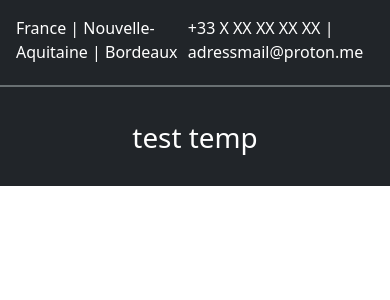
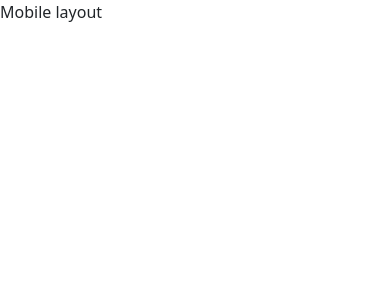
Before and after one commit to HidekashiLawliet/PortfolioCEF, a React (Create React App) app in the folder portfolio/: page / in a window 390 px wide. Shown: the top 300 px of the page. Built offline with nearby package versions, Linux system fonts and the light colour scheme.

Commit message:
ADD: Adding responsive rules

```diff
--- a/portfolio/src/App.css
+++ b/portfolio/src/App.css
@@ -1,3 +1,42 @@
+.desktop,
+.tablet,
+.mobile {
+	display: none;
+}
+
+/* Desktop */
+@media (min-width: 1290px) {
+	.desktop {
+		display: block;
+
+		.header {
+			font-size: 20px;
+		}
+	}
+}
+
+/* Tablet */
+@media (min-width: 768px) and (max-width: 1289px) {
+	.tablet {
+		display: block;
+
+		.header {
+			font-size: 18px;
+		}
+	}
+}
+
+/* Mobile */
+@media (max-width: 767px) {
+	.mobile {
+		display: block;
+
+		.header {
+			font-size: 12px;
+		}
+	}
+}
+
 .App {
 	display: flexbox;
 }
--- a/portfolio/src/App.js
+++ b/portfolio/src/App.js
@@ -3,6 +3,8 @@ import './App.css';
 const adressLocation = "https://www.google.com/maps/place/Bordeaux,+France/@44.8637178,-0.5860121,12z/data=!3m1!4b1!4m6!3m5!1s0xd5527e8f751ca81:0x796386037b397a89!8m2!3d44.8416106!4d-0.5810938!16zL20vMDFiODU?entry=ttu&g_ep=EgoyMDI2MDEyMC4wIKXMDSoASAFQAw%3D%3D"
 function App() {
 	return (
+		<main className="content">
+			<section className="desktop">
 				<div className="App bg-dark col-md-12">
 					<div className="header col-md-10 text-white p-3">
 						<a href={adressLocation} target="_blank" rel="noreferrer" className="text-white text-decoration-none">
@@ -22,7 +24,12 @@ function App() {
 					<div className="content text-white p-4">
 						<h1 className="text-center">test temp</h1>
 					</div>
-		</div>
+				</div >
+			</section>
+
+			<section className="tablet">Tablet layout</section>
+			<section className="mobile">Mobile layout</section>
+		</main>
 	);
 
 }
```
Lines whose indentation alone changed are shown as unchanged.
